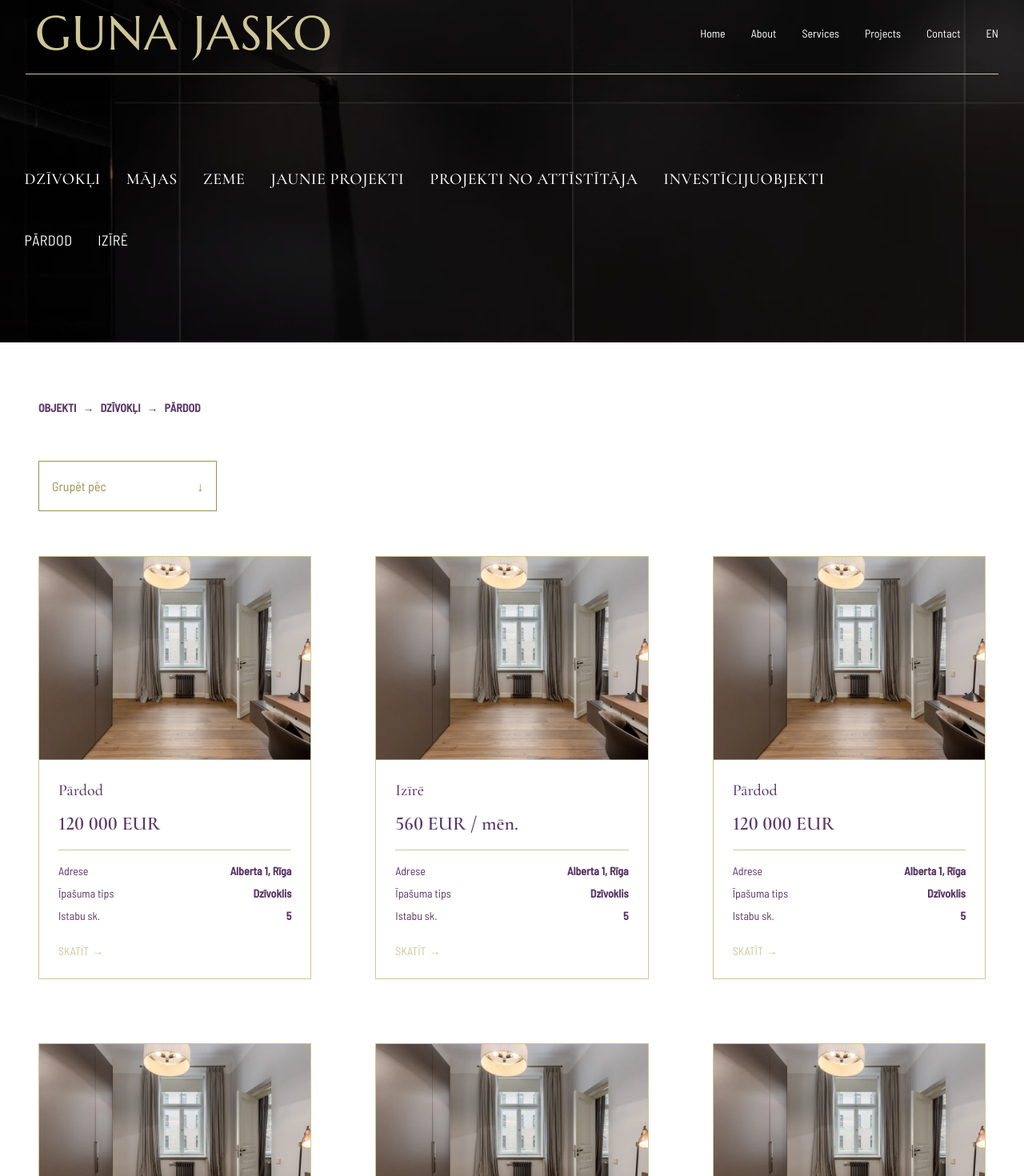
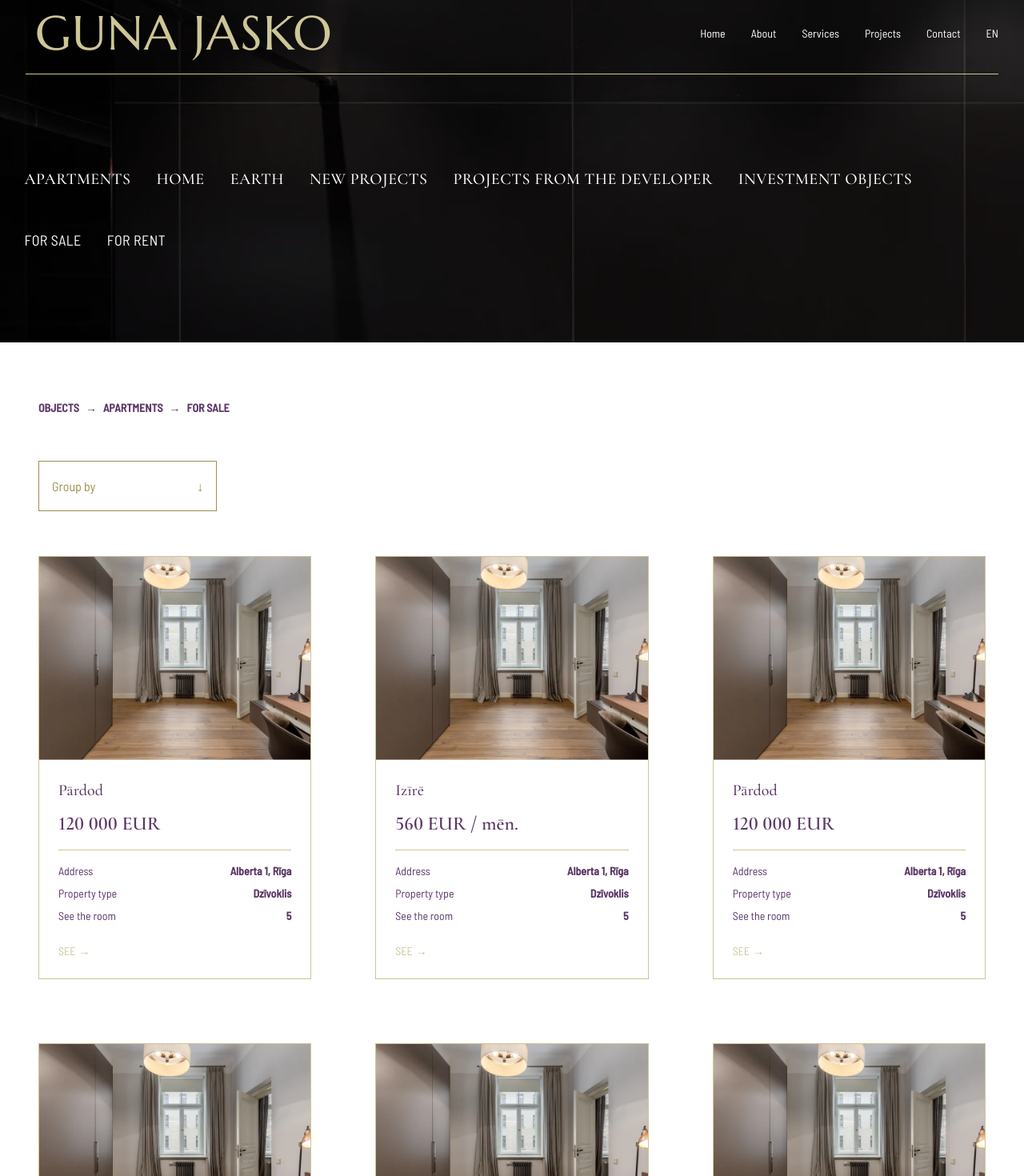
Before and after one commit to Mikelsons2003/GunaJasko, a React (Create React App) app: page /objekti in a window 1280 px wide. Shown: the top 1470 px of the page at 80% size. Built offline with nearby package versions, Linux system fonts and the light colour scheme; no server answers.

Commit message:
Language

```diff
--- a/src/Languages/en.json
+++ b/src/Languages/en.json
@@ -130,6 +130,29 @@
     "pPakalpojumi19": "by agreement",
     "buttonPakalpojumi": "CONTACT US"
   },
+  "objekti" : {
+    "liObjekti1": "Apartments",
+    "liObjekti2": "Home",
+    "liObjekti3": "Earth",
+    "liObjekti4": "New projects",
+    "liObjekti5": "Projects from the developer",
+    "liObjekti6": "Investment Objects",
+    "liObjekti7": "For sale",
+    "liObjekti8": "For rent",
+    "liObjekti9": "Group by",
+    "liObjekti10": "Objects",
+    "liObjekti11": "Previous",
+    "liObjekti12": "Next"
+  },
+  "kontakti": {
+    "h1Kontakti": "CONTACT FORM",
+    "buttonKontakti": "CONTACT US",
+    "pKontakti1": "REAL ESTATE AGENT",
+    "pKontakti2": "TEL.: ",
+    "pKontakti3": "EMAIL: ",
+    "placeholderKontakti": "Name, Surname",
+    "placeholderKontakti1": "Message Text"
+  },
   "button": {
     "language": "EN"
   }
--- a/src/Languages/lv.json
+++ b/src/Languages/lv.json
@@ -130,6 +130,29 @@
     "pPakalpojumi19": "pēc vienošanās",
     "buttonPakalpojumi": "SAZINĀTIES"
   },
+  "objekti" : {
+    "liObjekti1": "DZĪVOKĻI",
+    "liObjekti2": "MĀJAS",
+    "liObjekti3": "ZEME",
+    "liObjekti4": "JAUNIE PROJEKTI",
+    "liObjekti5": "PROJEKTI NO ATTĪSTĪTĀJIEM",
+    "liObjekti6": "IVESTĪCIJUOBJEKTI",
+    "liObjekti7": "PĀRDOD",
+    "liObjekti8": "IZĪRĒ",
+    "liObjekti9": "Grupēt pēc",
+    "liObjekti10": "Objekti",
+    "liObjekti11": "Iepriekšējā",
+    "liObjekti12": "Nākamā"
+  },
+    "kontakti": {
+      "h1Kontakti": "SAZIŅAS FORMA",
+      "buttonKontakti": "SAZINĀTIES",
+      "pKontakti1": "NEKUSTAMO ĪPAŠUMU AGENTS",
+      "pKontakti2": "TĀLR.: ",
+      "pKontakti3": "E-PASTS: ",
+      "placeholderKontakti": "Vārds, Uzvārds",
+      "placeholderKontakti1": "Ziņas Teksts"
+    },
   "button": {
     "language": "LV"
   }
--- a/src/Languages/ru.json
+++ b/src/Languages/ru.json
@@ -130,6 +130,29 @@
     "pPakalpojumi19": "по соглашению",
     "buttonPakalpojumi": "СВЯЗАТЬСЯ С НАМИ"
   },
+  "objekti" : {
+    "liObjekti1": "Квартиры",
+    "liObjekti2": "Дом",
+    "liObjekti3": "Земля",
+    "liObjekti4": "Новые проекты",
+    "liObjekti5": "Проекты от застройщика",
+    "liObjekti6": "Инвестиционные объекты",
+    "liObjekti7": "Для продажи",
+    "liObjekti8": "В аренду",
+    "liObjekti9": "Группировать по",
+    "liObjekti10": "Объекты",
+    "liObjekti11": "Предыдущий",
+    "liObjekti12": "Далее"
+  },
+  "kontakti": {
+    "h1Kontakti": "ФОРМА ОБЩЕНИЯ",
+    "buttonKontakti": "СВЯЗАТЬСЯ С НАМИ",
+    "pKontakti1": "АГЕНТ ПО НЕДВИЖИМОСТИ",
+    "pKontakti2": "ТЕЛ.: ",
+    "pKontakti3": "ЭЛЕКТРОННАЯ ПОЧТА: ",
+    "placeholderKontakti": "Имя, Фамилия",
+    "placeholderKontakti1": "Текст сообщения"
+  },
   "button": {
     "language": "RU"
   }
--- a/src/front-end/Website/Kontakti.js
+++ b/src/front-end/Website/Kontakti.js
@@ -2,8 +2,10 @@ import React, { useState } from "react";
 import PopupMessage from "./PopupMessage"; // Import the PopupMessage component
 import Kontaktu from "../../img/Kontaktu.webp";
 import GunaKontakti from "../../img/GunaKontakti.webp";
+import { useTranslation } from "react-i18next";
 
 const Kontakti = () => {
+    const { t } = useTranslation();
     const [popupVisible, setPopupVisible] = useState(false); // State to handle popup visibility
 
     const handleFormSubmit = (e) => {
@@ -27,7 +29,7 @@ const Kontakti = () => {
                     {/* Left Column: Form */}
                     <div className="w-full lg:w-1/2 lg:pr-8">
                         <h2 className="text-2xl lg:text-3xl text-[#5B3767] text-left mb-6">
-                            SAZIŅAS FORMA
+                            {t("kontakti.h1Kontakti")}
                         </h2>
                         <form className="font-barlow400 space-y-4" onSubmit={handleFormSubmit}>
                             <div className="relative">
@@ -43,7 +45,7 @@ const Kontakti = () => {
                                        peer-focus:top-2 peer-focus:text-sm peer-focus:text-[#9C9150]
                                        peer-placeholder-shown:top-4 peer-placeholder-shown:text-[#9C9150]"
                                 >
-                                    Vārds, Uzvārds
+                                    {t("kontakti.placeholderKontakti")}
                                 </label>
                             </div>
                             <div className="grid grid-cols-1 sm:grid-cols-2 gap-6">
@@ -60,7 +62,7 @@ const Kontakti = () => {
                                        peer-focus:top-2 peer-focus:text-sm peer-focus:text-[#9C9150]
                                        peer-placeholder-shown:top-4 peer-placeholder-shown:text-[#9C9150]"
                                     >
-                                        E-pasts
+                                        {t("sazina.placeholderSazina3")}
                                     </label>
                                 </div>
                                 <div className="relative">
@@ -76,7 +78,7 @@ const Kontakti = () => {
                                        peer-focus:top-2 peer-focus:text-sm peer-focus:text-[#9C9150]
                                        peer-placeholder-shown:top-4 peer-placeholder-shown:text-[#9C9150]"
                                     >
-                                        Tālrunis
+                                        {t("sazina.placeholderSazina4")}
                                     </label>
                                 </div>
                             </div>
@@ -93,7 +95,7 @@ const Kontakti = () => {
                                        peer-focus:top-2 peer-focus:text-sm peer-focus:text-[#9C9150]
                                        peer-placeholder-shown:top-4 peer-placeholder-shown:text-[#9C9150]"
                                 >
-                                    Ziņas Teksts
+                                    {t("kontakti.placeholderKontakti1")}
                                 </label>
                             </div>
                             <div className="flex items-center">
@@ -103,14 +105,14 @@ const Kontakti = () => {
                                     className="mr-2 w-4 h-4 border-4 border-[#6C256B] bg-[#FFD700] checked:bg-[#6C256B] focus:ring-0"
                                 />
                                 <label htmlFor="agree" className="font-barlow400 text-sm text-[#5B3767]">
-                                    Piekrītu personas datu apstrādes noteikumiem.
+                                    {t("sazina.pSazina")}
                                 </label>
                             </div>
                             <button
                                 type="submit"
                                 className="w-full lg:w-[274px] h-[55px] bg-[#CDC697] text-[#5B3767] border border-[#5B3767] hover:text-[#9C9150] hover:border-[#9C9150] transition duration-300 ease-in-out py-3 mt-6 lg:mt-12"
                             >
-                                SAZINĀTIES
+                                {t("kontakti.buttonKontakti")}
                             </button>
                         </form>
                     </div>
@@ -120,9 +122,9 @@ const Kontakti = () => {
                         {/* Text Section */}
                         <div className="flex-1 text-left md:text-right pr-0 lg:pr-8 text-[#5B3767] mr-6">
                             <h3 className="font-garamond500 text-xl lg:text-2xl">Guna Jasko</h3>
-                            <p className="font-barlow500 mt-2">NEKUSTAMO ĪPAŠUMU AGENTS</p>
-                            <p className="font-barlow500 mt-2">TĀLR.: 20 016 688</p>
-                            <p className="font-barlow500 mt-2">E-PASTS: jaskoguna@gmail.com</p>
+                            <p className="font-barlow500 mt-2">{t("kontakti.pKontakti1")}</p>
+                            <p className="font-barlow500 mt-2">{t("kontakti.pKontakti2")} 20 016 688</p>
+                            <p className="font-barlow500 mt-2">{t("kontakti.pKontakti3")} jaskoguna@gmail.com</p>
                         </div>
 
                         {/* Image Section */}
--- a/src/front-end/Website/Objekti.js
+++ b/src/front-end/Website/Objekti.js
@@ -1,8 +1,10 @@
 import React, { useState } from "react";
 import objekts1 from '../../img/objekts1.webp';
 import Pakalpojumaimg1 from "../../img/Pakalpojumaimg1.webp";
+import { useTranslation } from "react-i18next";
 
 function Objekti() {
+    const { t } = useTranslation();
     const properties = [
         { id: 1, header: "Pārdod", price: "120 000 EUR", address: "Alberta 1, Rīga", type: "Dzīvoklis", rooms: "5", image: Pakalpojumaimg1 },
         { id: 2, header: "Izīrē", price: "560 EUR / mēn.", address: "Alberta 1, Rīga", type: "Dzīvoklis", rooms: "5", image: Pakalpojumaimg1 },
@@ -50,20 +52,20 @@ function Objekti() {
                     <nav
                         className="font-garamond500 w-full max-w-[1267px] flex items-center justify-center md:justify-start text-white text-sm lg:text-xl uppercase tracking-wide px-6">
                         <ul className="grid grid-cols-1 md:flex md:space-x-4 lg:space-x-8 text-center">
-                            <li>Dzīvokļi</li>
-                            <li className="mt-3 md:mt-0">Mājas</li>
-                            <li className="mt-3 md:mt-0">Zeme</li>
-                            <li className="mt-3 md:mt-0">Jaunie projekti</li>
-                            <li className="mt-3 md:mt-0">Projekti no attīstītāja</li>
-                            <li className="mt-3 md:mt-0">InvestīcijuObjekti</li>
+                            <li>{t("objekti.liObjekti1")}</li>
+                            <li className="mt-3 md:mt-0">{t("objekti.liObjekti2")}</li>
+                            <li className="mt-3 md:mt-0">{t("objekti.liObjekti3")}</li>
+                            <li className="mt-3 md:mt-0">{t("objekti.liObjekti4")}</li>
+                            <li className="mt-3 md:mt-0">{t("objekti.liObjekti5")}</li>
+                            <li className="mt-3 md:mt-0">{t("objekti.liObjekti6")}</li>
                         </ul>
                     </nav>
                     {/* Secondary Navigation */}
                     <nav
                         className="font-barlow400 w-full max-w-[1267px] flex justify-center md:justify-start items-center text-white text-sm lg:text-lg uppercase tracking-wide px-6">
                         <ul className="flex space-x-4 lg:space-x-8 mt-12">
-                            <li>Pārdod</li>
-                            <li>Izīrē</li>
+                            <li>{t("objekti.liObjekti7")}</li>
+                            <li>{t("objekti.liObjekti8")}</li>
                         </ul>
                     </nav>
                 </div>
@@ -74,15 +76,15 @@ function Objekti() {
                 {/* Breadcrumb and Sort By */}
                 <div className="flex flex-col items-start space-y-4 mb-14">
                     <div className="font-barlow400 flex items-center space-x-2 text-sm uppercase mb-10 mt-6">
-                        <span className="font-semibold">Objekti</span>
+                        <span className="font-semibold">{t("objekti.liObjekti10")}</span>
                         <span>&rarr;</span>
-                        <span className="font-semibold">Dzīvokļi</span>
+                        <span className="font-semibold">{t("objekti.liObjekti1")}</span>
                         <span>&rarr;</span>
-                        <span className="font-semibold">Pārdod</span>
+                        <span className="font-semibold">{t("objekti.liObjekti7")}</span>
                     </div>
                     <button
                         className="font-barlow400 flex justify-between items-center border border-[#9C9150] text-[#9C9150] w-[223px] h-[63px] px-4 py-2">
-                        <span>Grupēt pēc</span>
+                        <span>{t("objekti.liObjekti9")}</span>
                         <span>&darr;</span>
                     </button>
                 </div>
@@ -117,11 +119,11 @@ function Objekti() {
 
                                 {/* Details */}
                                 <div className="font-barlow400 grid grid-cols-2 text-sm gap-y-2 text-left">
-                                    <span>Adrese</span>
+                                    <span>{t("jaunakieObjekti.spanObjekti1")}</span>
                                     <span className="font-bold text-right">{property.address}</span>
-                                    <span>Īpašuma tips</span>
+                                    <span>{t("jaunakieObjekti.spanObjekti2")}</span>
                                     <span className="font-bold text-right">{property.type}</span>
-                                    <span>Istabu sk.</span>
+                                    <span>{t("jaunakieObjekti.spanObjekti3")}</span>
                                     <span className="font-bold text-right">{property.rooms}</span>
                                 </div>
 
@@ -131,7 +133,7 @@ function Objekti() {
                                         href="#"
                                         className="font-barlow500 text-[#CDC697] text-sm mt-6 inline-flex"
                                     >
-                                        SKATĪT <span className="ml-1">&rarr;</span>
+                                        {t("jaunakieObjekti.aObjekti")} <span className="ml-1">&rarr;</span>
                                     </a>
                                 </div>
                             </div>
@@ -146,7 +148,7 @@ function Objekti() {
                         className="text-[#5B3767] font-bold disabled:opacity-50"
                         disabled={currentPage === 1}
                     >
-                        &larr; Iepriekšējā
+                        &larr; {t("objekti.liObjekti11")}
                     </button>
                     <div className="text-sm">
                         {currentPage} / {totalPages}
@@ -156,7 +158,7 @@ function Objekti() {
                         className="text-[#5B3767] font-bold disabled:opacity-50"
                         disabled={currentPage === totalPages}
                     >
-                        Nākamā &rarr;
+                        {t("objekti.liObjekti12")} &rarr;
                     </button>
                 </div>
             </section>
```
